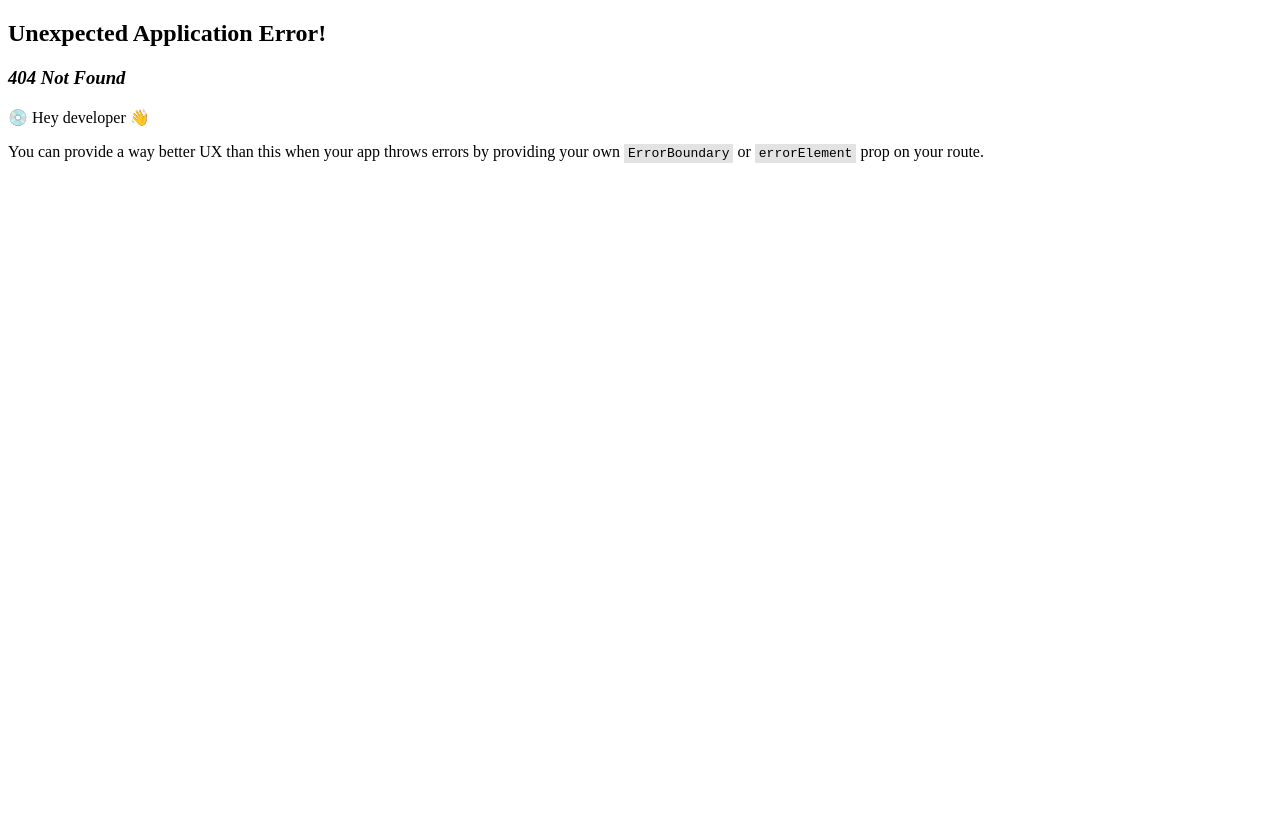
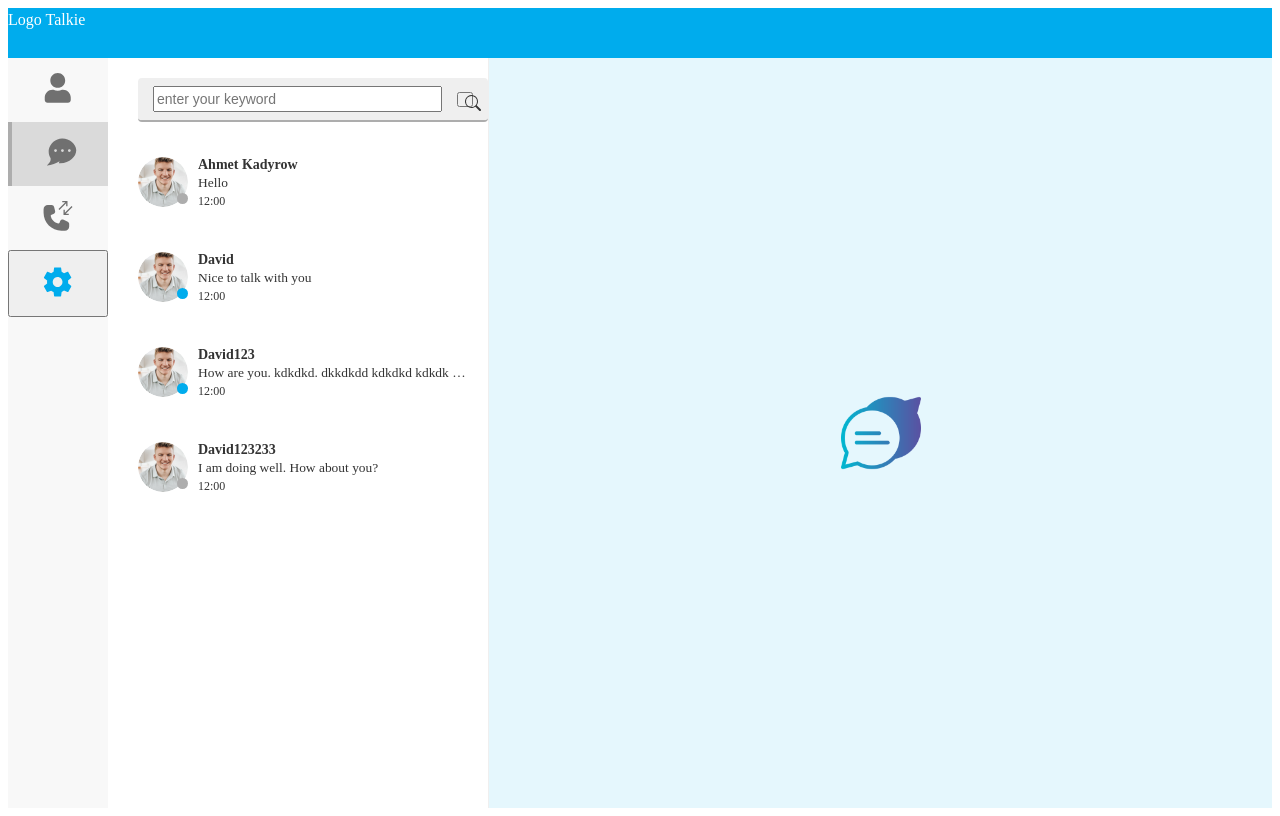
Before and after one commit to hagonin/Chatapp, a React app in the folder frontend/: page /chatroom/chat-list/1 in a window 1280 px wide. Before the commit this address had no page. Built offline with nearby package versions, Linux system fonts and the light colour scheme.

Commit message:
Add - RoomPage and RoomLayout

```diff
--- /dev/null
+++ b/frontend/src/components/ChatList/index.tsx
@@ -0,0 +1,35 @@
+import React from 'react';
+import { useRoomContext } from '@context/roomContext';
+import { chatList } from '@store/dataFake';
+import { ChatItem } from '@components/Common';
+
+const ChatList = () => {
+  const { user, setUser } = useRoomContext();
+  return (
+    <>
+      {chatList.length > 0 ? (
+        chatList.map(item => (
+          <ChatItem
+            key={item.id}
+            id={item.id}
+            name={item.name}
+            avatar={item.avatar}
+            timestamp={item.timestamp}
+            status={item.status}
+            message={{
+              message: item.message?.message!,
+              timestamp: item.message?.timestamp!,
+              type: item.message?.type!,
+              onChat: setUser,
+              isActive: item.id === (user?.id as number),
+            }}
+          />
+        ))
+      ) : (
+        <span>Have no conversation at all</span>
+      )}
+    </>
+  );
+};
+
+export default ChatList;
--- a/frontend/src/components/Common/ChatItem/index.tsx
+++ b/frontend/src/components/Common/ChatItem/index.tsx
@@ -1,7 +1,8 @@
 import React from 'react';
+import { useNavigate } from 'react-router-dom';
 import './ChatItem.scss';
+import { Props } from './type';
 import { imgs } from '@utils/constants';
-import { Props } from './type';
 
 const ChatItem: React.FC<Props> = ({
   id,
@@ -13,6 +14,7 @@ const ChatItem: React.FC<Props> = ({
   call,
   history,
 }) => {
+  const navigate = useNavigate();
   return (
     <div
       className={`userCard ${
@@ -30,6 +32,7 @@ const ChatItem: React.FC<Props> = ({
                 messageList: [],
                 avatar: avatar,
               });
+              navigate(`/chatroom/chat-list/${id}`);
             }
           : () => {}
       }
--- a/frontend/src/components/Sidebar/SidebarLeft.tsx
+++ b/frontend/src/components/Sidebar/SidebarLeft/index.tsx
@@ -1,5 +1,5 @@
 import React from 'react';
-import './SideBar.scss';
+import '../SideBar.scss';
 import SearchForm from '@components/Form/SearchForm';
 
 interface Props {
--- a/frontend/src/components/Sidebar/SidebarRight.tsx
+++ b/frontend/src/components/Sidebar/SidebarRight/index.tsx
@@ -1,5 +1,5 @@
 import React from 'react';
-import './SideBar.scss';
+import '../SideBar.scss';
 import { icons, imgs } from '@utils/constants';
 import { OptionCard, UserInfoCard } from '@components/Common';
 import Profile from '@components/Profile';
--- a/frontend/src/context/roomContext.tsx
+++ b/frontend/src/context/roomContext.tsx
@@ -28,6 +28,7 @@ const RoomProvider: React.FC<RoomProviderProps> = ({ children }) => {
     //  first get partner info including id
     //  using partner id, call api get chatlist
     setUser({ ...user, messageList: chatlist01 });
+
   };
   return (
     <RoomContext.Provider value={{ user: user, setUser: setNewUser }}>
--- /dev/null
+++ b/frontend/src/layouts/RoomLayout/RoomLayout.scss
@@ -0,0 +1 @@
+@import 'styles/base';
--- /dev/null
+++ b/frontend/src/layouts/RoomLayout/index.tsx
@@ -0,0 +1,18 @@
+import React from 'react';
+import { Outlet } from 'react-router-dom';
+import './RoomLayout.scss';
+import SidebarLeft from '@components/Sidebar/SidebarLeft';
+import ChatList from '@components/ChatList';
+
+const RoomLayout = () => {
+  return (
+    <>
+      <SidebarLeft>
+        <ChatList />
+      </SidebarLeft>
+      <Outlet />
+    </>
+  );
+};
+
+export default RoomLayout;
--- a/frontend/src/pages/ChatList/index.tsx
+++ /dev/null
@@ -1,55 +0,0 @@
-import React from 'react';
-
-import { useRoomContext } from '@context/roomContext';
-import { chatList } from '@store/dataFake';
-
-import Main from '@components/Main';
-import ChatBox from '@components/ChatBox';
-import { ChatItem, UserInfoCard } from '@components/Common';
-import SidebarLeft from '@components/Sidebar/SidebarLeft';
-
-const ChatList: React.FC = () => {
-  const { user, setUser } = useRoomContext();
-  return (
-    <>
-      <SidebarLeft>
-        {chatList.length > 0 ? (
-          chatList.map(item => (
-            <ChatItem
-              key={item.id}
-              id={item.id}
-              name={item.name}
-              avatar={item.avatar}
-              timestamp={item.timestamp}
-              status={item.status}
-              message={{
-                message: item.message?.message!,
-                timestamp: item.message?.timestamp!,
-                type: item.message?.type!,
-                onChat: setUser,
-                isActive: item.id === (user?.id as number),
-              }}
-            />
-          ))
-        ) : (
-          <span>Have no conversation at all</span>
-        )}
-      </SidebarLeft>
-
-      {user?.messageList ? (
-        <ChatBox
-          userInfo={{
-            name: user.name,
-            avatar: user.avatar,
-            timestamp: user.timestamp,
-          }}
-          chatlist={user.messageList}
-        />
-      ) : (
-        <Main title="Choosing a message to continue talking..." />
-      )}
-    </>
-  );
-};
-
-export default ChatList;
--- /dev/null
+++ b/frontend/src/pages/ChatListPage/index.tsx
@@ -0,0 +1,17 @@
+import React from 'react';
+import Main from '@components/Main';
+import SidebarLeft from '@components/Sidebar/SidebarLeft';
+import ChatList from '@components/ChatList';
+
+const ChatListPage: React.FC = () => {
+  return (
+    <>
+      <SidebarLeft>
+        <ChatList />
+      </SidebarLeft>
+      <Main title="Choosing a message to continue talking..." />
+    </>
+  );
+};
+
+export default ChatListPage;
--- /dev/null
+++ b/frontend/src/pages/ChatRoom/index.tsx
@@ -0,0 +1,22 @@
+import React from 'react';
+import { useRoomContext } from '@context/roomContext';
+import ChatBox from '@components/ChatBox';
+import Main from '@components/Main';
+const ChatRoom = () => {
+  const { user, setUser } = useRoomContext();
+  return (
+    <Main>
+      {user?.messageList && (
+        <ChatBox
+          userInfo={{
+            name: user.name,
+            avatar: user.avatar,
+            timestamp: user.timestamp,
+          }}
+          chatlist={user.messageList}
+        />
+      )}
+    </Main>
+  );
+};
+export default ChatRoom;
--- a/frontend/src/pages/index.tsx
+++ b/frontend/src/pages/index.tsx
@@ -3,6 +3,7 @@ export { default as ChangePassword } from './ChangePassword';
 export { default as Login } from './Login';
 export { default as ResetPassword } from './ResetPassword';
 export { default as Signup } from './SignUp';
-export { default as ChatList } from './ChatList';
+export { default as ChatList } from './ChatListPage';
 export { default as FriendList } from './FriendList';
 export { default as CallHistory } from './CallHistory';
+export { default as ChatRoom } from './ChatRoom';
```
Also changed, not shown: frontend/src/App.tsx (+14 -3 lines).
